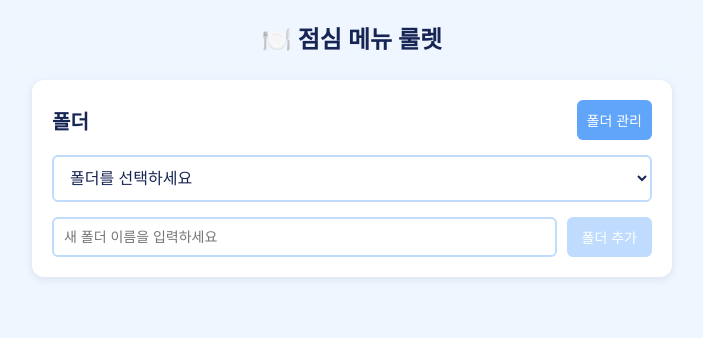
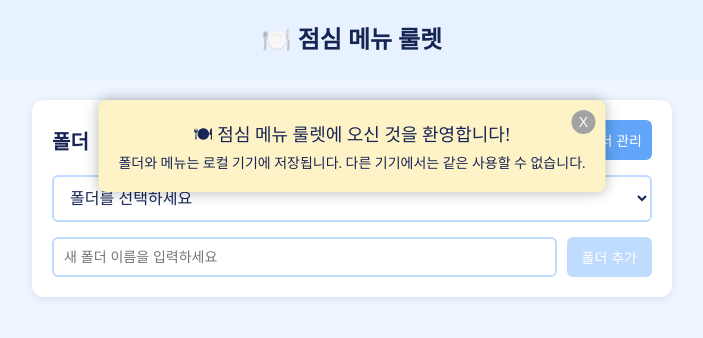
Before and after one commit to jjhair119/Lunch-Roulette, a React (Vite) app: page / in a window 1280 px wide. Shown: the top 338 px of the page, without its empty margins (288-991 px from the left). Built offline with nearby package versions, Linux system fonts and the light colour scheme.

Commit message:
feat: alert 추가

```diff
--- /dev/null
+++ b/src/common/components/Alert.tsx
@@ -0,0 +1,79 @@
+import styled from "styled-components";
+
+export default function Alert(
+    {
+        title,
+        message,
+        alert,
+        closeAlert,
+    }:{
+        title?:string,
+        message?:string,
+        alert:boolean,
+        closeAlert:() => void,
+    }
+) {
+    return <AlertWrapper alert={alert}>
+        <div>
+            {title && <AlertTitle>{title}</AlertTitle>}
+            {message && <AlertText>{message}</AlertText>}
+        </div>
+        <CloseButton onClick={() => closeAlert()}>X</CloseButton>
+    </AlertWrapper>
+}
+
+const AlertWrapper = styled.div<{ alert: boolean }>`
+    position: absolute;
+    top: 100px;
+    left: 50%;
+    transform: translateX(-50%);
+    display: flex;
+    justify-content: center;
+    align-items: center;
+    background-color: #fef3c7;
+    border-radius: 8px;
+    width: fit-content;
+    padding: 20px;
+
+    box-shadow: 0 0 14px 0 rgb(0, 0, 0, 0.3);
+
+    ${({ alert }) => alert ? `
+        opacity: 1;
+        transition: opacity 0.3s ease-in-out;
+    ` : `
+        opacity: 0;
+        transition: opacity 0.3s ease-in-out;
+        pointer-events: none
+    `}
+`;
+
+const AlertTitle = styled.div`
+    font-size: 18px;
+    color: #172554;
+    text-align: center;
+`;
+
+const AlertText = styled.div`
+    font-size: 14px;
+    color: #172554;
+    text-align: center;
+`;
+
+const CloseButton = styled.button`
+    position: absolute;
+    top: 10px;
+    right: 10px;
+    width: 24px;
+    height: 24px;
+    border-radius: 24px;
+    border: none;
+    background-color: #a3a3a3;
+    color: white;
+    cursor: pointer;
+    font-size: 14px;
+    transition: background-color 0.2s;
+
+    &:hover {
+        background-color: #737373;
+    }
+`;
--- a/src/pages/home/HomePage.tsx
+++ b/src/pages/home/HomePage.tsx
@@ -1,9 +1,10 @@
-import React, {useState, useEffect} from 'react';
+import React, {useState, useEffect, useMemo} from 'react';
 import styled from 'styled-components';
 import MenuSection from "@/pages/home/components/MenuSection.tsx";
 import FolderSection from "@/pages/home/components/FolderSection.tsx";
 import RouletteSection, {RouletteSectionWrapper} from "@/pages/home/components/RouletteSection.tsx";
 import FolderManagementPage from "@/pages/home/components/FolderManagementPage.tsx";
+import Alert from "@/common/components/Alert.tsx";
 
 export interface MenuItem {
     id: string;
@@ -27,6 +28,22 @@ const HomePage: React.FC = () => {
     const [result, setResult] = useState<string>('');
     const [showFolderManagement, setShowFolderManagement] = useState(false);
     const [manageFolderName, setManageFolderName] = useState('');
+    const [alert, setAlert] = useState(false);
+
+    useEffect(() => {
+        if (localStorage.getItem('lunchRouletteAlert') === null) {
+            localStorage.setItem('lunchRouletteAlert', JSON.stringify(false));
+        }
+        else if (localStorage.getItem('lunchRouletteAlert') === 'false') {
+            setAlert(true);
+        }
+    }, []);
+
+
+    const onClickAlertClose = () => {
+        setAlert(false);
+        localStorage.setItem('lunchRouletteAlert', JSON.stringify(true));
+    }
 
     useEffect(() => {
         if (folders.length > 0) {
@@ -44,7 +61,6 @@ const HomePage: React.FC = () => {
             }
         }
     }, []);
-
 
     const addFolder = () => {
         if (newFolderName.trim()) {
@@ -136,7 +152,7 @@ const HomePage: React.FC = () => {
             const updatedFolder = {
                 ...selectedFolder,
                 menus: selectedFolder.menus.map(menu =>
-                    menu.id === menuId ? { ...menu, selected: !menu.selected } : menu
+                    menu.id === menuId ? {...menu, selected: !menu.selected} : menu
                 )
             };
 
@@ -198,8 +214,15 @@ const HomePage: React.FC = () => {
     return (
         <Container>
             <Header>
+                <HeaderBackground/>
                 🍽️ 점심 메뉴 룰렛
             </Header>
+            <Alert
+                alert={alert}
+                closeAlert={onClickAlertClose}
+                title={"🍽 점심 메뉴 룰렛에 오신 것을 환영합니다!"}
+                message={"폴더와 메뉴는 로컬 기기에 저장됩니다.\n 다른 기기에서는 같은 사용할 수 없습니다."}
+            />
             <ScrollBarScreen/>
             <ScrollSection>
                 <FolderSection
@@ -295,8 +318,9 @@ const ScrollSection = styled.div`
     width: 100%;
     overflow: visible;
     display: flex;
-    gap:20px;
+    gap: 20px;
     flex-direction: column;
+    padding-top: 20px;
     padding-bottom: 98px;
     align-items: center;
 
@@ -321,8 +345,17 @@ const Header = styled.div`
     left: 50%;
     transform: translateX(-50%);
 
-    backdrop-filter:blur(10px);
+    backdrop-filter: blur(10px);
     z-index: 100;
+`;
+
+const HeaderBackground = styled.div`
+    width: 100%;
+    height: 80px;
+    background-color: #dbeafe;
+    opacity: 0.4;
+    position: absolute;
+    z-index: -1;
 `;
 
 const ScrollBarScreen = styled.div`
--- a/src/pages/home/components/MenuSection.tsx
+++ b/src/pages/home/components/MenuSection.tsx
@@ -44,14 +44,23 @@ export default function MenuSection(
 
         <MenuList>
             {sortedMenus.map(menu => (
-                <MenuItem key={menu.id} isSelected={menu.selected}>
+                <MenuItem
+                    key={menu.id}
+                    isSelected={menu.selected}
+                    onClick={() => toggleMenuSelection(menu.id)}
+                >
                     <MenuCheckbox
                         type="checkbox"
                         checked={menu.selected}
-                        onChange={() => toggleMenuSelection(menu.id)}
+                        onClick={(e) => e.stopPropagation()}
                     />
                     <MenuName isSelected={menu.selected}>{menu.name}</MenuName>
-                    <DeleteButton onClick={() => deleteMenu(menu.id)}>
+                    <DeleteButton
+                        onClick={(e) => {
+                            e.stopPropagation();
+                            deleteMenu(menu.id);
+                        }}
+                    >
                         삭제
                     </DeleteButton>
                 </MenuItem>
@@ -116,7 +125,8 @@ const MenuList = styled.div`
     gap: 8px;
     max-height: 200px;
     overflow-y: auto;
-    padding-right: 8px;
+
+    padding: 4px;
 
     &::-webkit-scrollbar {
         width: 6px;
@@ -140,10 +150,12 @@ const MenuList = styled.div`
 const MenuItem = styled.div<{ isSelected: boolean }>`
     display: flex;
     align-items: center;
-    padding: 10px;
     background: ${props => props.isSelected ? '#eff6ff' : '#f8f9fa'};
     border-radius: 6px;
     border: 1px solid ${props => props.isSelected ? '#bfdbfe' : '#e5e7eb'};
+    transition: all 0.2s;
+    padding: 10px;
+    cursor: pointer;
 `;
 
 const MenuCheckbox = styled.input`
```
Lines whose indentation alone changed are shown as unchanged.
